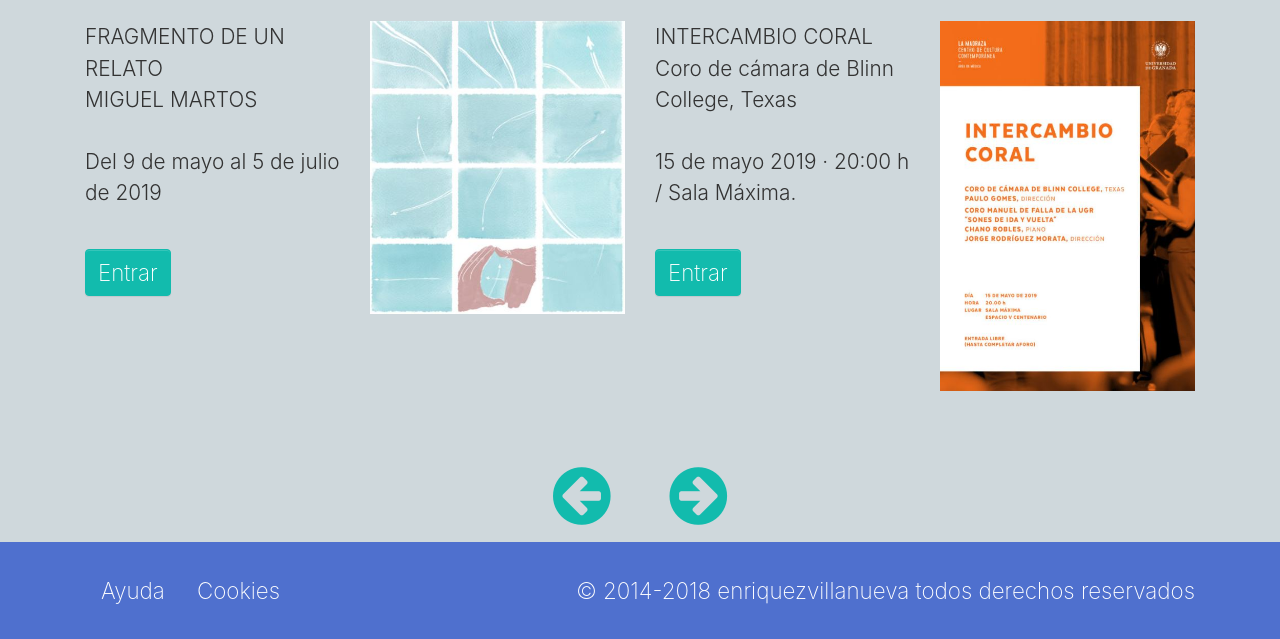
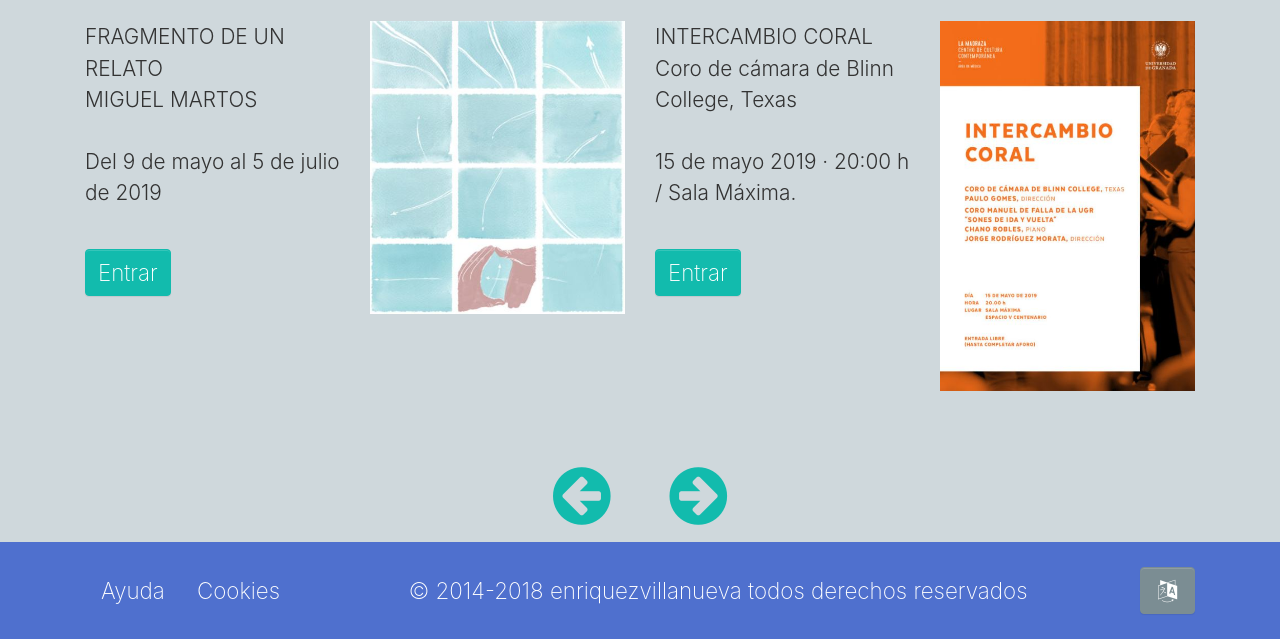
Before and after one commit to jomaenfe/DIU, a plain HTML site: page la_madraza/default/proximos_eventos.html in a window 1280 px wide. Shown: the part 780-1419 px from the top of the page. Drawn offline with nearby package versions, Linux system fonts and the light colour scheme.

Commit message:
Agrego boton de cambio de idioma

```diff
--- a/la_madraza/default/proximos_eventos.html
+++ b/la_madraza/default/proximos_eventos.html
@@ -134,6 +134,9 @@
             <li class="text-item text-white"> <a class="nav-link text-white" href="#">Cookies</a> </li>
           </ul>
           <p class="mb-0 py-1">© 2014-2018 enriquezvillanueva todos derechos reservados</p>
+          <div class="row">
+            <div class="col-md-12"><a class="btn btn-info" href="#"><i class="fa fa-fw fa-language"></i></a></div>
+          </div>
         </div>
       </div>
     </div>
```
